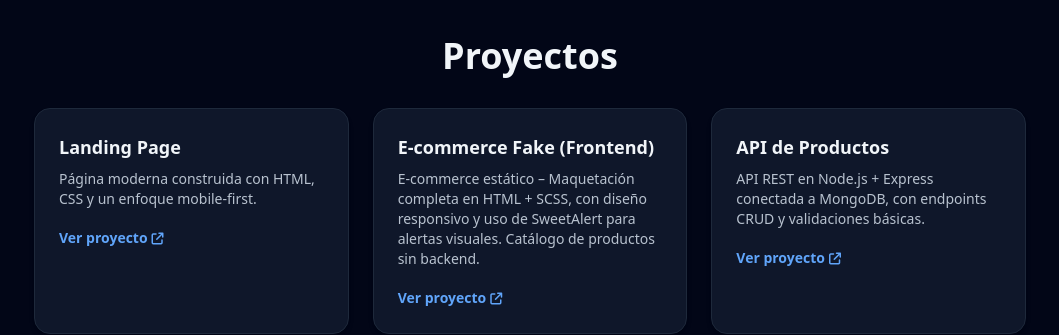
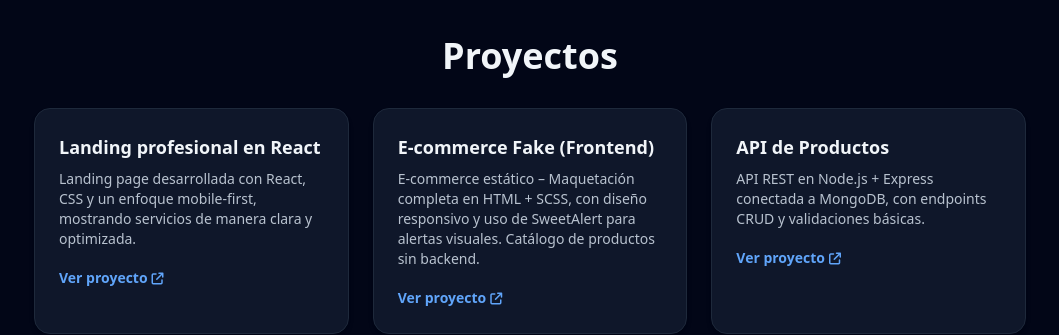
Before and after one commit to facundobuitrago/portfolio-facu, a React (Vite) app: page / in a window 1280 px wide. Shown: the part 1920-2255 px from the top of the page, without its empty margins (110-1169 px from the left). Built offline with nearby package versions, Linux system fonts and the light colour scheme.

Commit message:
Mejorar App.jsx

```diff
--- a/src/App.jsx
+++ b/src/App.jsx
@@ -17,9 +17,9 @@ import WhatsAppButton from "./components/WhatsAppButton";
 export default function App() {
   const projects = [
     {
-      title: "Landing Page",
+      title: "Landing profesional en React",
       description:
-        "Página moderna construida con HTML, CSS y un enfoque mobile-first.",
+        "Landing page desarrollada con React, CSS y un enfoque mobile-first, mostrando servicios de manera clara y optimizada.",
       link: "https://cerrajeria-9dejulio.vercel.app/",
     },
     {
```
